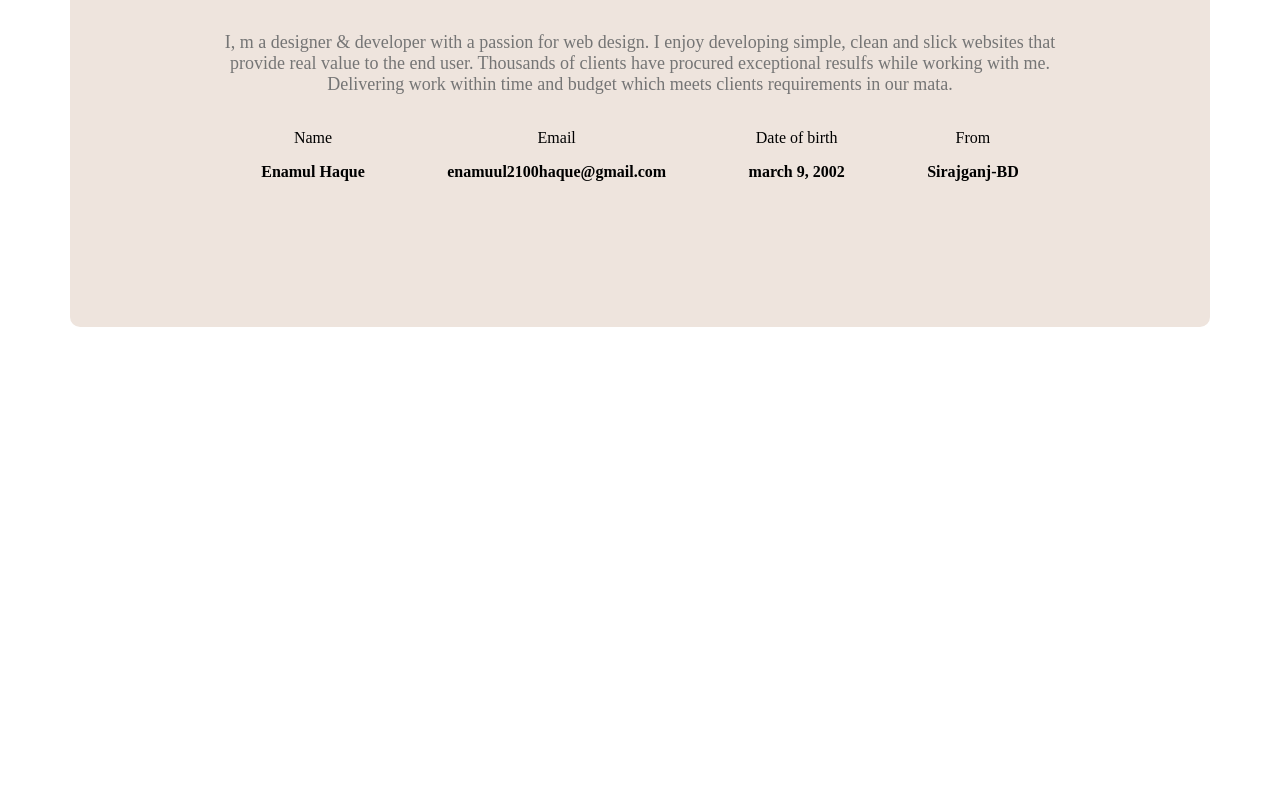
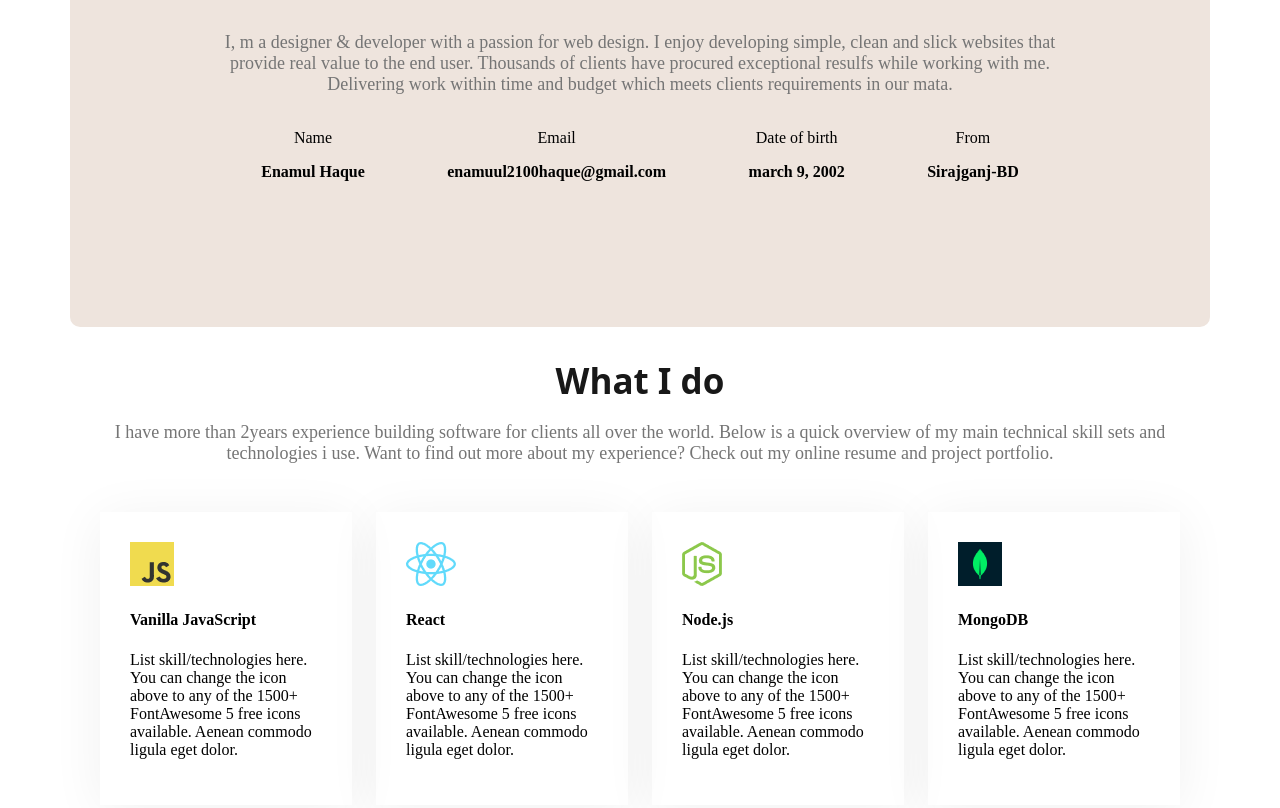
Before and after one commit to EnamulHaque2023/My-portfolio, a plain HTML site: page index.html in a window 1280 px wide. Shown: the part 1165-1973 px from the top of the page. Before the commit the page ends 1500 px from the top, so only its background shows below. Drawn offline with Linux system fonts and the light colour scheme; a web font is replaced by a local one.

Commit message:
add my code

```diff
--- a/index.html
+++ b/index.html
@@ -53,6 +53,36 @@
                 </div>
             </div>
         </section>
+
+        <!-- what i do section -->
+         <section class="skills">
+            <section class="section-title text-center">What I do</section>
+            <p class="section-description text-center">I have more than 2years experience building software for clients all over the world. Below is a quick overview of my main technical skill sets and technologies i use. Want to find out more about my experience? Check out my online resume and project portfolio.</p>
+
+            <div class="skills-container">
+                <div class="skill">
+                    <img src="images/icons/js.png" alt="">
+                    <h4 class="skill-title">Vanilla JavaScript</h4>
+                    <p class="skill-description">List skill/technologies here. You can change the icon above to any of the 1500+ FontAwesome 5 free icons available. Aenean commodo ligula eget dolor.</p>
+                </div>
+                <div class="skill">
+                    <img src="images/icons/react.png" alt="">
+                    <h4 class="skill-title">React</h4>
+                    <p class="skill-description">List skill/technologies here. You can change the icon above to any of the 1500+ FontAwesome 5 free icons available. Aenean commodo ligula eget dolor.</p>
+                </div>
+                <div class="skill">
+                    <img src="images/icons/nodejs.png" alt="">
+                    <h4 class="skill-title">Node.js</h4>
+                    <p class="skill-description">List skill/technologies here. You can change the icon above to any of the 1500+ FontAwesome 5 free icons available. Aenean commodo ligula eget dolor.</p>
+                </div>
+                <div class="skill">
+                    <img src="images/icons/mongo.png" alt="">
+                    <h4 class="skill-title">MongoDB</h4>
+                    <p class="skill-description">List skill/technologies here. You can change the icon above to any of the 1500+ FontAwesome 5 free icons available. Aenean commodo ligula eget dolor.</p>
+                </div>
+
+            </div>
+         </section>
     </main>
 
 
--- a/style/style.css
+++ b/style/style.css
@@ -33,7 +33,6 @@
 
 }
 
-
 .section-title{
 
     font-size: 35px;
@@ -42,10 +41,16 @@ font-weight: bold;
 border-radius: 5px;
 color: #181818;
 }
+
 .section-description{
     font-size: 18px;
     color: #757575;
 }
+
+.text-center{
+    text-align: center;
+}
+/* shared style end */
 
 /* header-section */
 .header{
@@ -112,7 +117,7 @@ nav li a{
 }
 /* main-styles */
 main{
-    max-width: 1140px;
+    width: 1140px;
     margin: 0 auto;
 
 
@@ -140,3 +145,22 @@ main{
     font-weight: 600;
     font-family: 'Times New Roman', Times, serif;
 }
+/* skills section style */
+.skills{
+    margin: 30px;
+
+
+}
+
+.skills-container{
+    display: flex;
+    gap: 24px;
+}
+
+.skill{
+    margin-top: 30px;
+    padding: 30px;
+    box-shadow: 0px 6px 50px 0px rgba(0, 0, 0, 0.06);
+
+
+}
```
